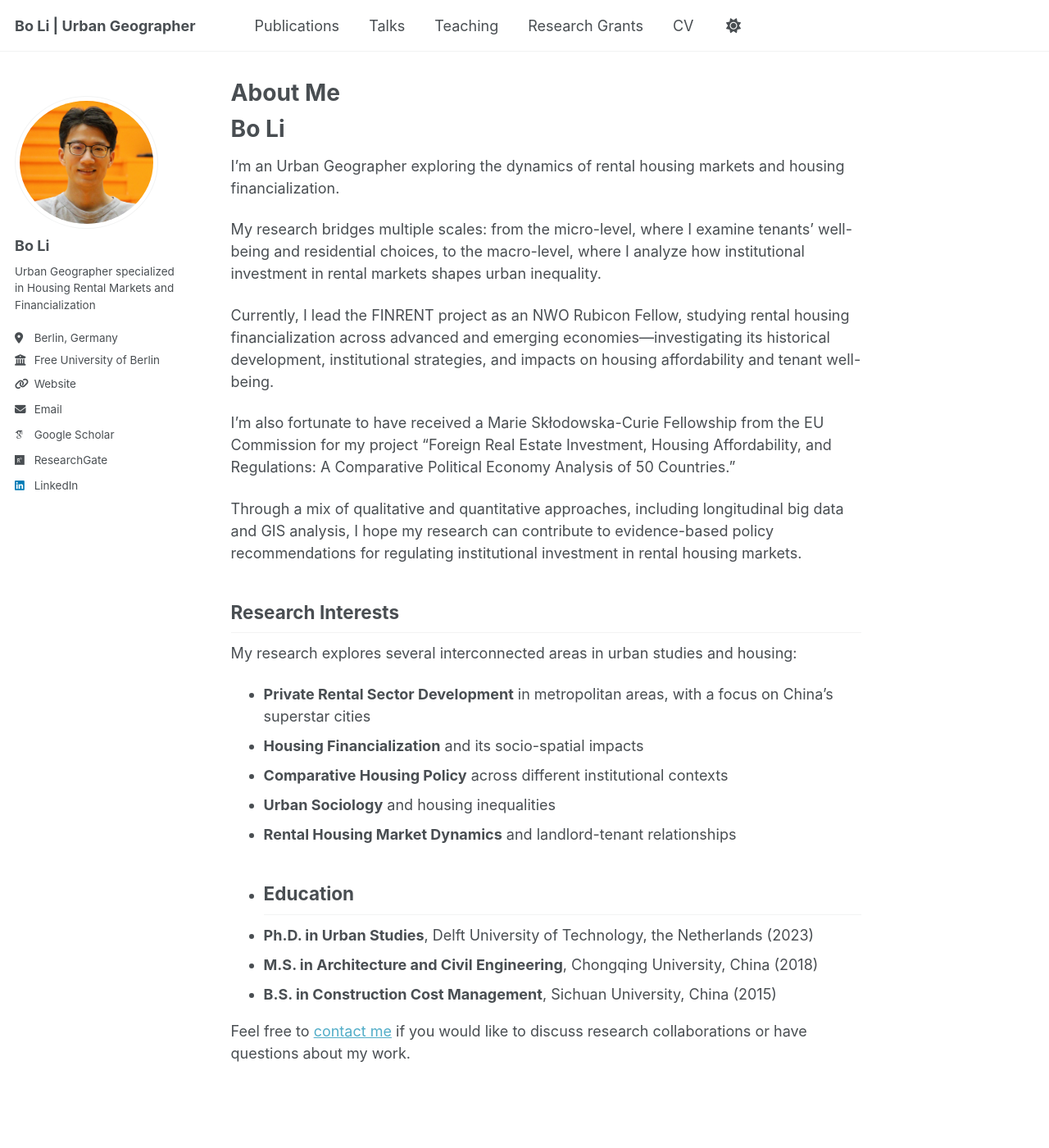
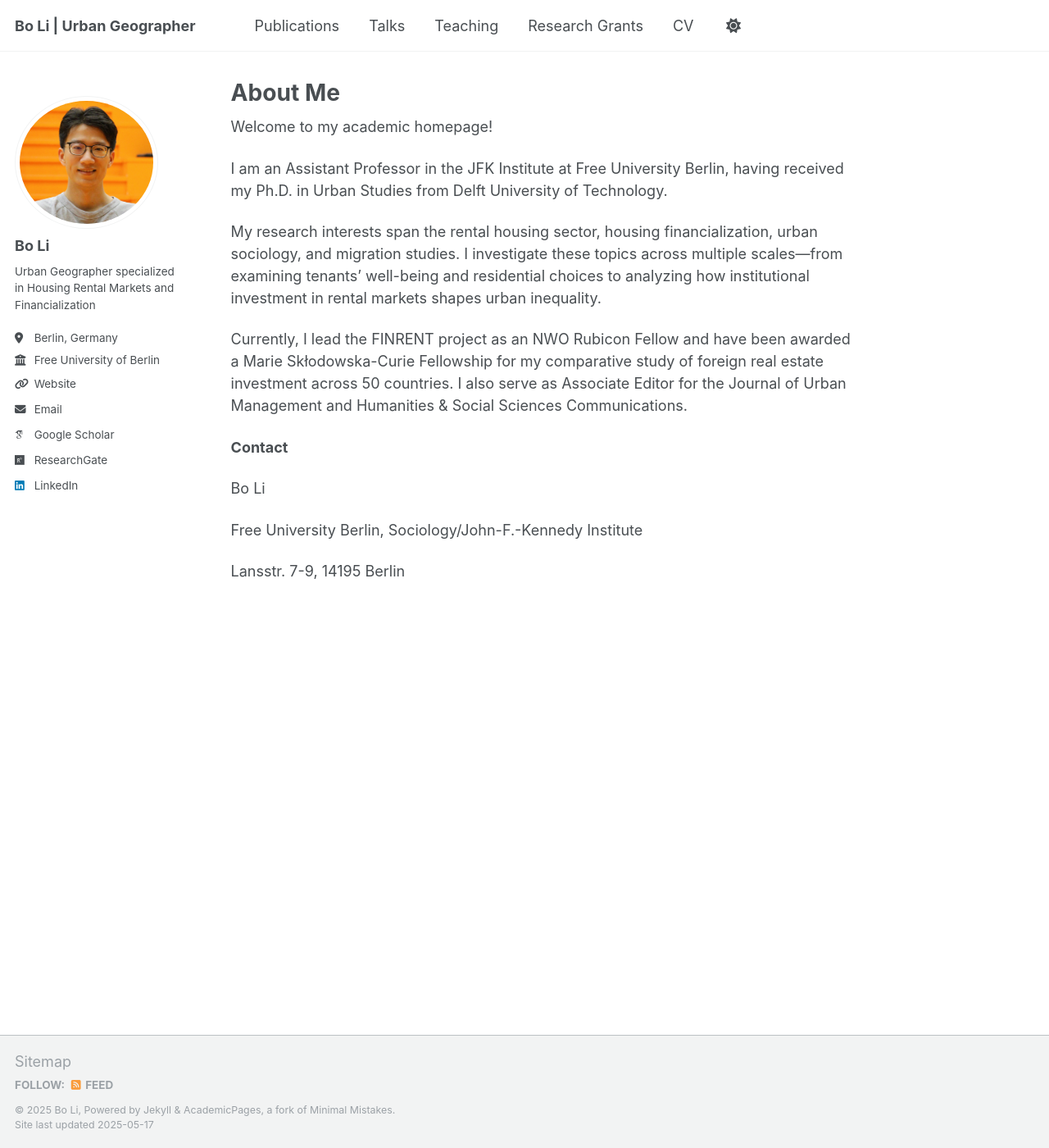
Before and after one commit to housingforall/housingforall.github.io, a Jekyll site: the page built from _pages/about.md, in a window 1280 px wide and 1400 px high. Shown: the whole window at 82% size. Built offline with Jekyll 4.4.1, drawn with Linux system fonts in a browser that asks for light colours; some web fonts are replaced.

Commit message:
Update about.md

```diff
--- a/_pages/about.md
+++ b/_pages/about.md
@@ -8,32 +8,18 @@ redirect_from:
   - /about.html
 ---
 
-# Bo Li
+Welcome to my academic homepage!
 
-I'm an Urban Geographer exploring the dynamics of rental housing markets and housing financialization.
+I am an Assistant Professor in the JFK Institute at Free University Berlin, having received my Ph.D. in Urban Studies from Delft University of Technology.
 
-My research bridges multiple scales: from the micro-level, where I examine tenants' well-being and residential choices, to the macro-level, where I analyze how institutional investment in rental markets shapes urban inequality.
+My research interests span the rental housing sector, housing financialization, urban sociology, and migration studies. I investigate these topics across multiple scales—from examining tenants' well-being and residential choices to analyzing how institutional investment in rental markets shapes urban inequality.
 
-Currently, I lead the FINRENT project as an NWO Rubicon Fellow, studying rental housing financialization across advanced and emerging economies—investigating its historical development, institutional strategies, and impacts on housing affordability and tenant well-being.
+Currently, I lead the FINRENT project as an NWO Rubicon Fellow and have been awarded a Marie Skłodowska-Curie Fellowship for my comparative study of foreign real estate investment across 50 countries. I also serve as Associate Editor for the Journal of Urban Management and Humanities & Social Sciences Communications.
 
-I'm also fortunate to have received a Marie Skłodowska-Curie Fellowship from the EU Commission for my project "Foreign Real Estate Investment, Housing Affordability, and Regulations: A Comparative Political Economy Analysis of 50 Countries."
+**Contact**
 
-Through a mix of qualitative and quantitative approaches, including longitudinal big data and GIS analysis, I hope my research can contribute to evidence-based policy recommendations for regulating institutional investment in rental housing markets.
+Bo Li
 
-## Research Interests
+Free University Berlin, Sociology/John-F.-Kennedy Institute
 
-My research explores several interconnected areas in urban studies and housing:
-
-- **Private Rental Sector Development** in metropolitan areas, with a focus on China's superstar cities
-- **Housing Financialization** and its socio-spatial impacts
-- **Comparative Housing Policy** across different institutional contexts
-- **Urban Sociology** and housing inequalities
-- **Rental Housing Market Dynamics** and landlord-tenant relationships
--
-## Education
-
-- **Ph.D. in Urban Studies**, Delft University of Technology, the Netherlands (2023)
-- **M.S. in Architecture and Civil Engineering**, Chongqing University, China (2018)
-- **B.S. in Construction Cost Management**, Sichuan University, China (2015)
-
-Feel free to [contact me](mailto:bo.li@fu-berlin.de) if you would like to discuss research collaborations or have questions about my work.
+Lansstr. 7-9, 14195 Berlin
```
